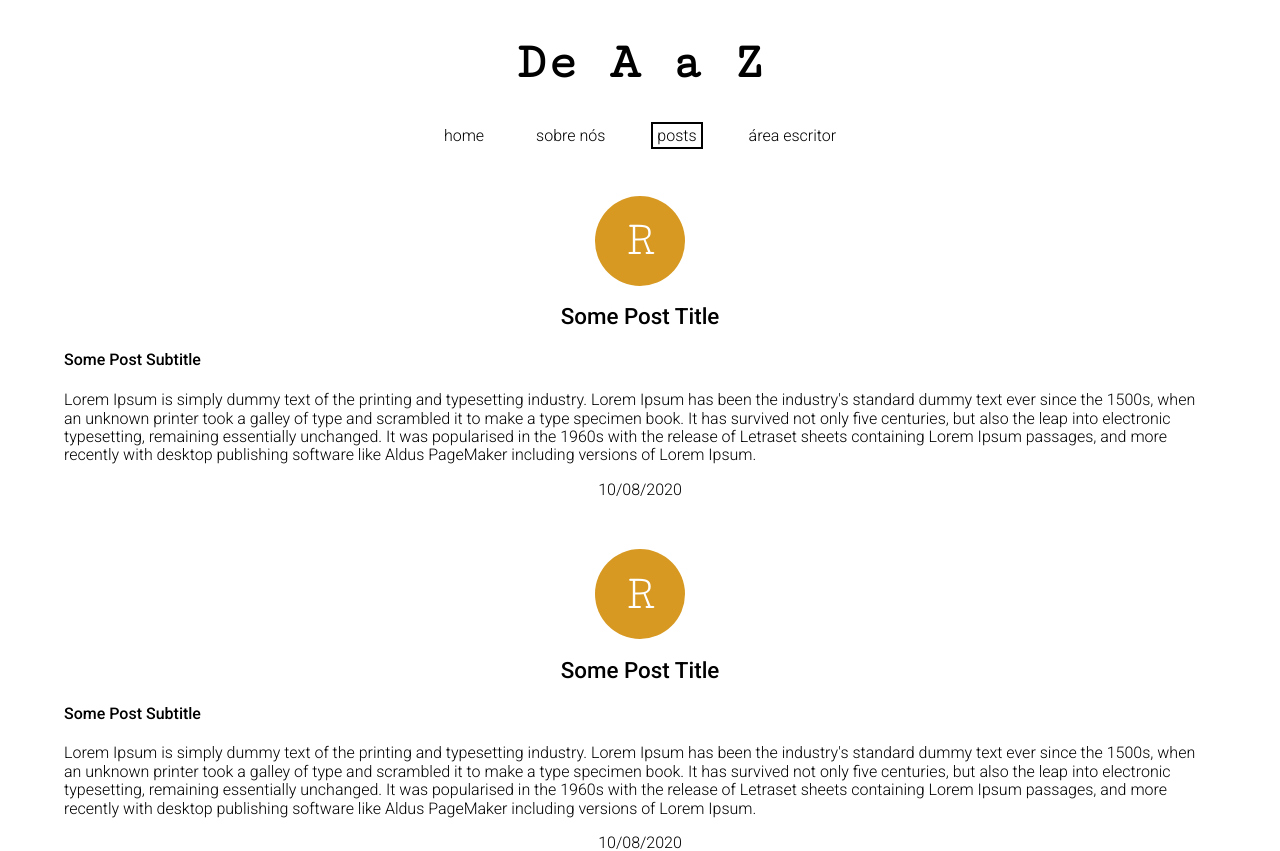
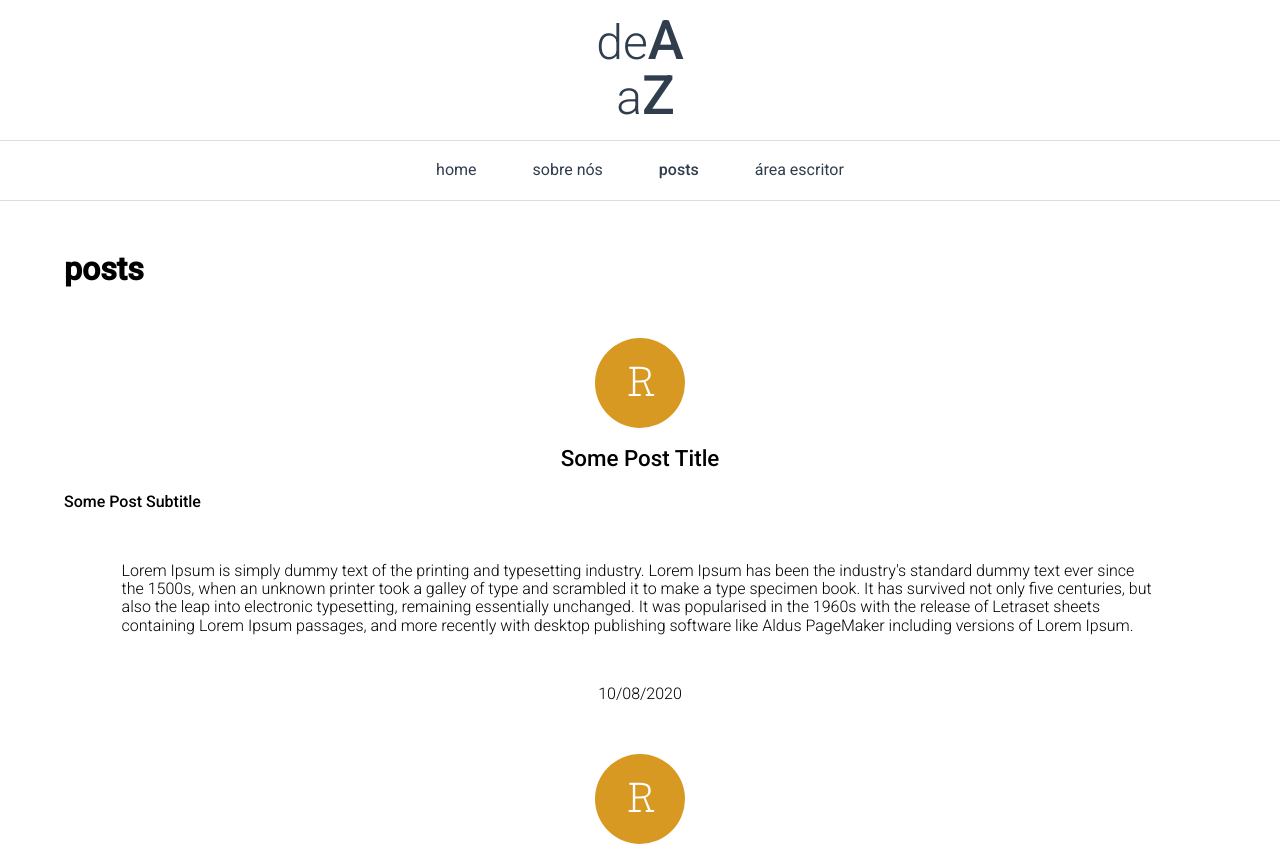
Before and after one commit to rsacramento18/deaaz-react, a React (Create React App) app: page /posts in a window 1280 px wide. Shown: the top 851 px of the page. Built offline with nearby package versions, Linux system fonts and the light colour scheme.

Commit message:
remake design in header and logo

```diff
--- a/src/components/router.tsx
+++ b/src/components/router.tsx
@@ -1,4 +1,4 @@
-import React from 'react';
+import React, { useState, useEffect } from 'react';
 import { BrowserRouter as Router, Route, NavLink} from "react-router-dom";
 import Home from '../pages/home';
 import About from '../pages/about';
@@ -6,12 +6,45 @@ import Posts from '../pages/posts';
 import Writer from '../pages/writer';
 
 const AppRouter = () => {
+
+    const [isSticky, setSticky] = useState(false);
+    const handleScroll = () => {
+        const offset = window.scrollY;
+        if ( offset > 130 ) {
+            setSticky(true);
+        }
+        else {
+            setSticky(false);
+        }
+        console.log('sticky');
+    }
+
+    useEffect(() => {
+        window.addEventListener('scroll', handleScroll)
+    });
+
+    let navbarClasses=['menu'];
+    let contentClasses=['content'];
+    if(isSticky) {
+        navbarClasses.push('sticky');
+        contentClasses.push('margin-100');
+    }
+
+
     return (
         <Router>
+            <header>
                 <div className="logo">
-                <h1>De A a Z</h1>
+                    <div className="high-title">
+                        <span className="low-case-title">de</span>
+                        <span className="high-case-title">A</span>
                     </div>
-            <div className="menu">
+                    <div className="low-title">
+                        <span className="low-case-title lower-title">a</span>
+                        <span className="high-case-title">Z</span>
+                    </div>
+                </div>
+                <div className={navbarClasses.join(" ")}>
                     <nav>
                         <ul>
                             <li>
@@ -28,6 +61,9 @@ const AppRouter = () => {
                             </li>
                         </ul>
                     </nav>
+                </div>
+            </header>
+            <div className={contentClasses.join(" ")}>
                 <Route path="/about" exact component={ About }></Route>
                 <Route path="/posts" exact component={ Posts }></Route>
                 <Route path="/write" exact component={ Writer}></Route>
--- a/src/main.scss
+++ b/src/main.scss
@@ -1,44 +1,99 @@
 @import url('https://fonts.googleapis.com/css2?family=Cutive+Mono&family=Roboto:ital,wght@0,100;0,300;0,400;0,500;1,100;1,300;1,400;1,500&display=swap');
+
+html {
+    overflow-y: scroll;
+}
 
 body {
     font-family: Roboto;
     font-weight: 300;
 }
 
-
 @media (min-width:1910px) {
-    body {
+    .content {
         width: 60%;
-        margin:0 auto;
+        margin: 50px auto;
     }
 }
 
 @media (max-width:1910px) {
-    body {
+    .content {
         width: 90%;
-        margin:0 auto;
+        margin: 50px auto;
     }
+}
+
+.margin-100 {
+    margin-top: 100px;
 }
 
 // MENU ==========================================
 
+
+header {
+    display: flex;
+    justify-content: center;
+    align-items: center;
+    flex-direction: column;
+}
+
+
 .logo {
-    width: 30%;
-    margin: 0 auto;
+    margin: 10px 0;
+    padding: 5px 20px;
     text-align: center;
-    font-family: "Cutive Mono";
-    font-size: 1.6em;
+    color: #303d4d;
+    display: flex;
+    flex-wrap: wrap;
+    align-items: baseline;
+    flex-direction: column;
+}
+
+.high-title,
+.low-title {
+    display:flex;
+    flex-direction: row;
+    align-items: baseline;
+}
+
+
+.low-case-title {
+    font-weight: 300;
+    font-size: 3em;
+}
+
+.lower-title {
+    margin-left: 20px;
+}
+
+.high-case-title {
+    font-weight: 500;
+    font-size: 3.4em;
+    line-height: 10px;
 }
 
 .menu {
+    padding: 10px 0;
+    display: flex;
+    align-items: center;
+    justify-content: center;
     width: 100%;
+    background-color: white;
+    border-top: 1px solid #ddd;
+    border-bottom: 1px solid #ddd;
+}
+
+.sticky {
+    position: fixed;
+    top: 0;
+    z-index: 100;
 }
 
 .menu nav ul {
     display: block;
-    text-align: center;
-    padding: 0;
-    margin-bottom: 50px;
+    text-align: left;
+    padding: 5px;
+    margin: 5px 0;
 }
 
 .menu nav ul li {
@@ -48,21 +103,19 @@ body {
 }
 
 .menu nav ul li a {
-    color: black;
+    color: #303d4d;
     text-decoration: none;
-    padding: 2px 4px;
-    border: 2px solid white;
+    font-weight: 400;
+    font-size: 1em;
+    padding: 4px 8px;
 }
 
 .menu nav ul li a:hover {
-    border-bottom: 2px solid black;
-    border-right: 2px solid white;
-    border-top: 2px solid white;
-    border-left: 2px solid white;
+    color: #dc5263;
 }
 
 .menu nav ul li .active-item {
-    border: 2px solid black;
+    font-weight: 500;
 }
 
 
@@ -124,5 +177,12 @@ body {
 .writer .login div {
     display: flex;
     justify-content: center;
-    align-items: center;
+    align-items: baseline;
+    flex-direction: column;
+    margin: 10px 0;
 }
+
+.writer .login div input[type=text],
+.writer .login div input[type=password] {
+    padding: 5px;
+}
--- a/src/pages/posts.tsx
+++ b/src/pages/posts.tsx
@@ -5,6 +5,7 @@ const Posts = () => {
 
   return (
     <div>
+      <h1>posts</h1>
       <Post/>
       <Post/>
       <Post/>
--- a/src/pages/writer.tsx
+++ b/src/pages/writer.tsx
@@ -47,11 +47,9 @@ const Writer = () => {
             <div className="login">
                 <form onSubmit={handleSubmit(onSubmit)}>
                     <div>
-                        <label>username</label>
                         <input type="text" name="username" ref={register} placeholder="username" />
                     </div>
                     <div>
-                        <label>password</label>
                         <input type="password" name="password" ref={register} placeholder="password" />
                     </div>
 
```
Lines whose indentation alone changed are shown as unchanged.
